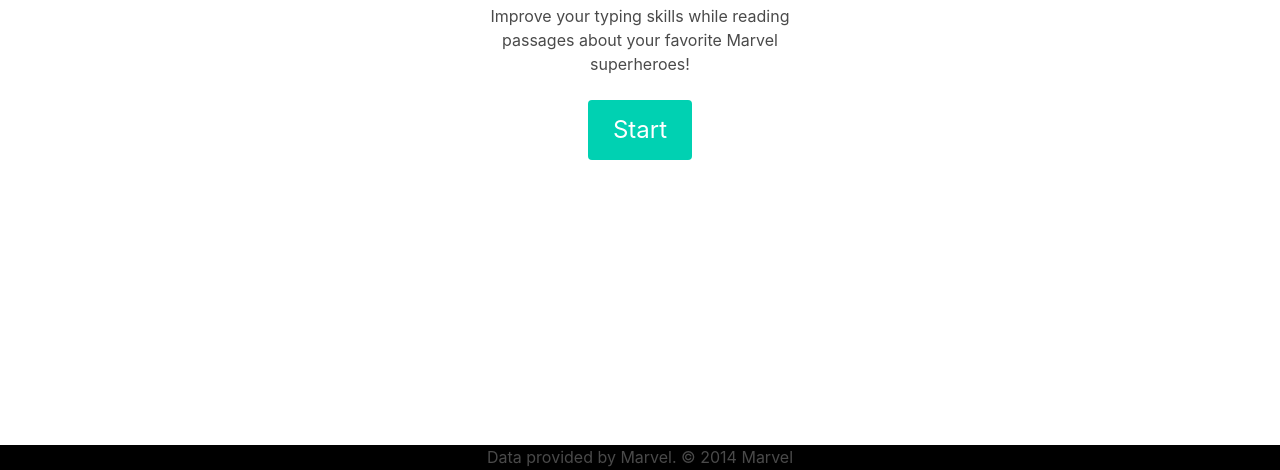
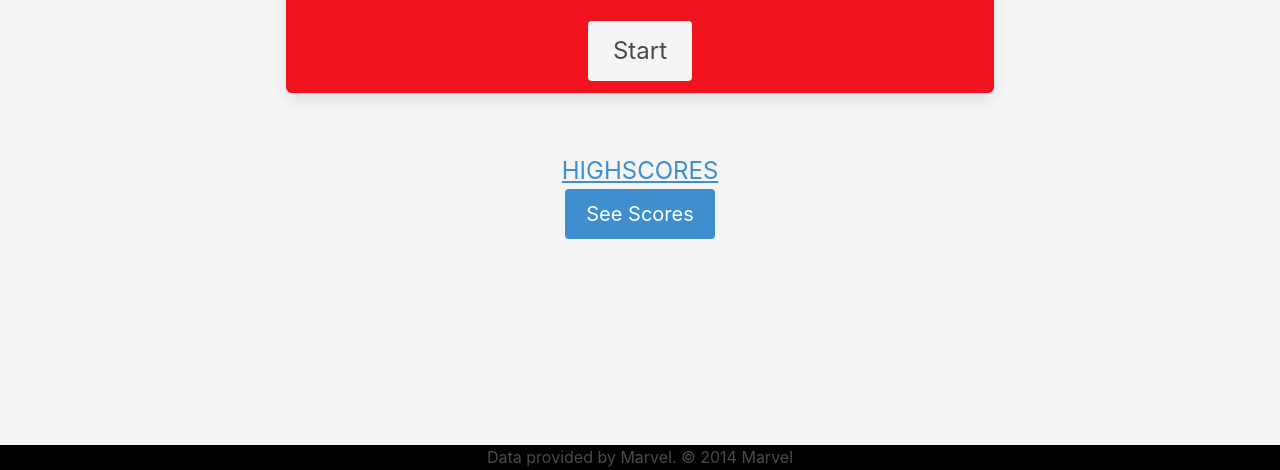
Before and after one commit to Cmeesh11/Marvel-Typing-Trainer, a plain HTML site: page index.html in a window 1280 px wide. Shown: the part 330-800 px from the top of the page. Drawn offline with nearby package versions, Linux system fonts and the light colour scheme.

Commit message:
Added styling

```diff
--- a/assets/css/style.css
+++ b/assets/css/style.css
@@ -8,6 +8,7 @@ body {
     min-height: 100vh;
     display: flex;
     flex-direction: column;
+    background-color: #bcbcbc;
 }
 footer {
     height: 25px;
@@ -18,3 +19,7 @@ footer {
 main {
   display: flex;
 }
+
+#marvel{
+  background-color: #F0131E;
+}
--- a/index.html
+++ b/index.html
@@ -9,14 +9,21 @@
   <title>Marvel Typing Trainer</title>
 </head>
 
-<body>
+<body class="has-background-light">
   <main class="container">
     <div id="container" class="columns is-centered is-vcentered is-mobile">
-      <div class="column is-half-desktop is-two-thirds-tablet is-three-quarters-mobile">
-        <div class="column is-full has-text-centered">
-          <h1 class="block">Marvel Typing Trainer</h1>
+      <div class="column is-full-desktop is-two-thirds-tablet is-three-quarters-mobile">
+        <div id="marvel" class="column is-full box has-text-centered has-text-white">
+          <h1 class="block is-size-1">Marvel Typing Trainer</h1>
           <p class="block">Improve your typing skills while reading passages about your favorite Marvel superheroes!</p>
-          <button id="start-button" class="block button is-primary is-large">Start</button>
+          <button id="start-button" class="block button is-light is-large">Start</button>
+        </div>
+
+        <div class="column"></div>
+
+        <div id="scores" class="column is-full has-text-centered has-text-info">
+          <h1 class="is-underlined is-size-4">HIGHSCORES</h1>
+          <button id="scores-button" class="block button is-info is-medium">See Scores</button>
         </div>
       </div>
     </div>
```
